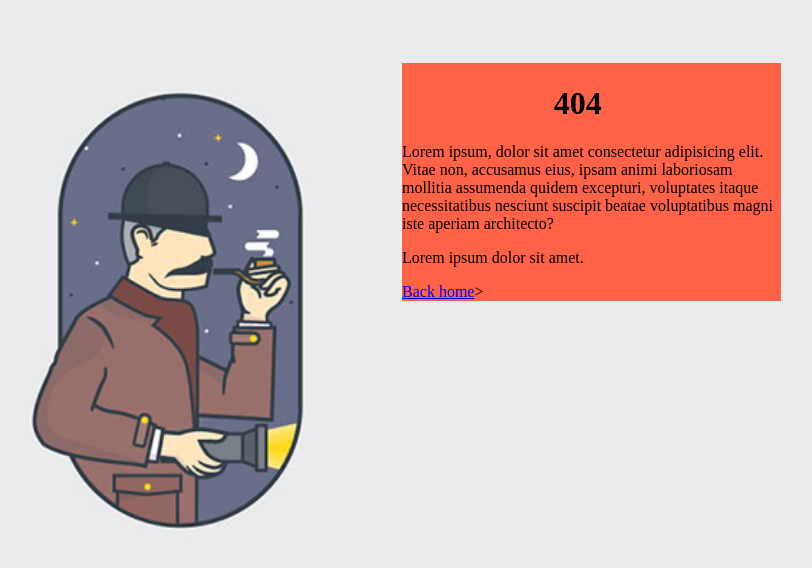
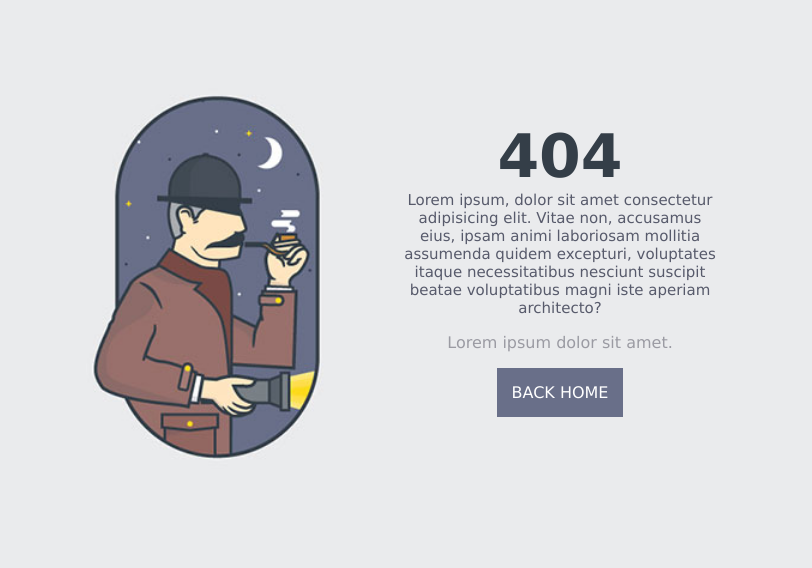
Before and after one commit to ZilvinasSvirskas/2-serlokas, a website: page index.html in a window 1280 px wide. Shown: the whole page, without its empty margins (238-1050 px from the left). Drawn offline with Linux system fonts and the light colour scheme.

Commit message:
Size update

```diff
--- a/index.html
+++ b/index.html
@@ -8,13 +8,13 @@
     <title>Serlokas</title>
 </head>
 <body style="background-color:#EAEBED;">
-   <main style="width: 60%;background-color:yellow;margin-top: 5%;margin-left: 20%;">
-       <img style="display: inline-block;width: 40%; float: left; " src="./Serlokas.png"alt="Serlokas su pypke menesienoje">
-       <div style="display: inline-block;width: 50%; float:right; background-color: tomato;">
-           <h1 style="margin-left: 40%;">404</h1>
-           <p>Lorem ipsum, dolor sit amet consectetur adipisicing elit. Vitae non, accusamus eius, ipsam animi laboriosam mollitia assumenda quidem excepturi, voluptates itaque necessitatibus nesciunt suscipit beatae voluptatibus magni iste aperiam architecto?</p>
-           <p>Lorem ipsum dolor sit amet.</p>
-           <a href="#">Back home</a>>
+   <main style="display:inline-block;width:  50%; margin-top: 5%;margin-left: 25%;">
+       <img style="width: 40%; float: left; " src="./Serlokas.png"alt="Serlokas su pypke menesienoje">
+       <div style="width: 50%; float:right; text-align: center;margin-top: 50px;">
+           <h1 style="font-family: Verdana, Geneva, Tahoma, sans-serif;margin: 0;font-size: 60px;color: #343E48;">404</h1>
+           <p style="font-family: Verdana, Geneva, Tahoma, sans-serif;font-size: 15px;margin: 0;color: #575A6B;">Lorem ipsum, dolor sit amet consectetur adipisicing elit. Vitae non, accusamus eius, ipsam animi laboriosam mollitia assumenda quidem excepturi, voluptates itaque necessitatibus nesciunt suscipit beatae voluptatibus magni iste aperiam architecto?</p>
+           <p style="font-family: Verdana, Geneva, Tahoma, sans-serif;color: #9B9BA3;">Lorem ipsum dolor sit amet.</p>
+           <a style="display: inline-block; font-family: Verdana, Geneva, Tahoma, sans-serif;background-color: #696F89;color: #fff;text-decoration:none;padding: 15px;text-transform: uppercase; href="#">Back Home</a>
        </div>
    </main>
 </body>
@@ -42,4 +42,15 @@
     display: block;  <- - - stulpeliu
     display: inline; <- eilute, tekstas sklandziai persikelia i nauja eilute
     display: inline-block; <- eilute, max plotis iki tevo ribu, bet nepersikelia i naujas eilutes
+
+    Sventa Marija:
+    display: inline-block;
+    width: 100%;
+    float: left;
+    clearfix - ULTIMATE BAN!!! vietoj jos, elementams tiesiog reikia prirasyti -> display: inline-block;
+    SPALVOS:
+    background-color: rgb(234, 235, 237);
+    background-color: hsl(220, 1%, 92%);
+    background-color: #EAEBED;
+
  -->
```
